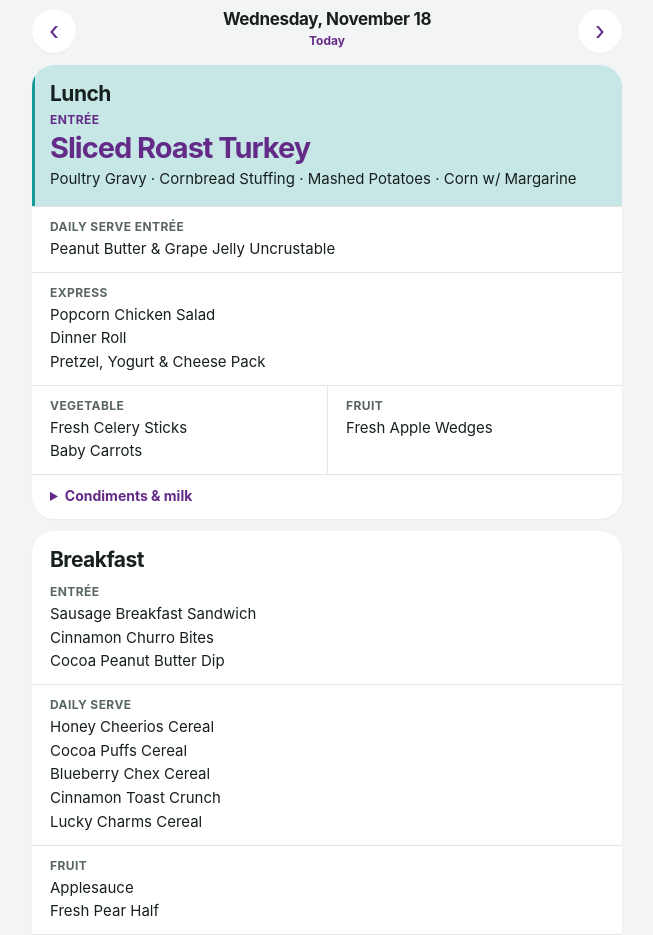
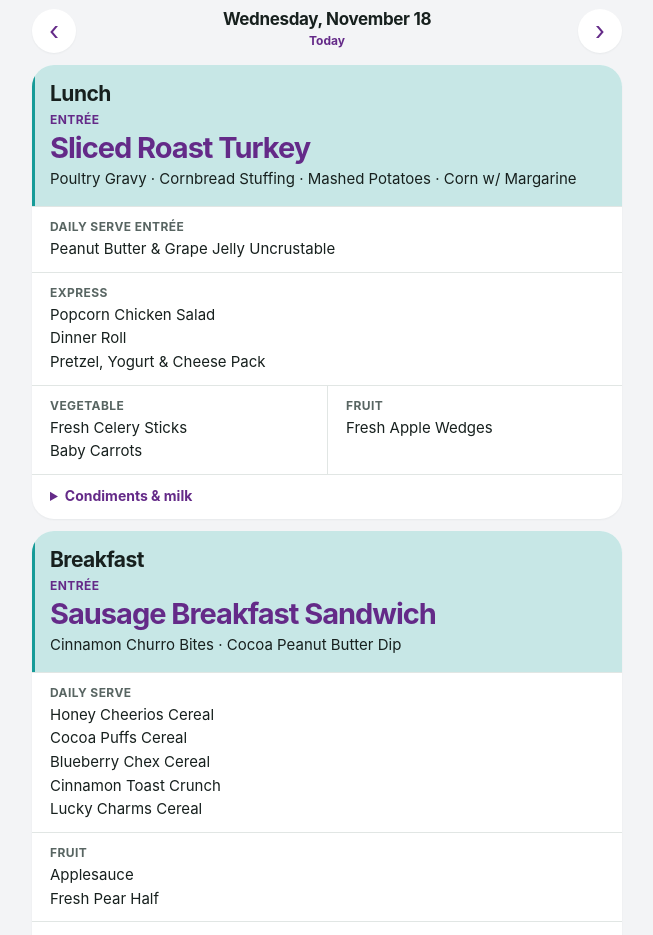
Before and after one commit to bw628/west-shore-sd-menus, a plain HTML site: page index.html in a window 1280 px wide. Shown: the part 165-1100 px from the top of the page, without its empty margins (313-966 px from the left). Drawn offline with Linux system fonts and the light colour scheme.

Commit message:
Apply the school color block to both meal cards

```diff
--- a/app.js
+++ b/app.js
@@ -257,9 +257,9 @@
       inner + "</details>";
   }
 
-  function mealCard(meal, title, sections, featured) {
-    var html = '<section class="card meal-card' + (featured ? ' meal-featured' : '') +
-      '"><h2 class="card-title meal-title">' + title + '</h2><div class="meal-stations">';
+  function mealCard(meal, title, sections) {
+    var html = '<section class="card meal-card"><h2 class="card-title meal-title">' +
+      title + '</h2><div class="meal-stations">';
     sections.forEach(function (section) {
       html += '<div class="meal-station station-' + section[1] + '">' +
         '<h3 class="subheading">' + escapeHTML(section[0]) + '</h3>' +
@@ -270,8 +270,8 @@
 
   // Keep the saved meal-order preference in both views.
   function mealCards(entry) {
-    var breakfast = mealCard(entry.breakfast, "Breakfast", BREAKFAST_MAINS, !lunchFirst);
-    var lunch = mealCard(entry.lunch, "Lunch", LUNCH_MAINS, lunchFirst);
+    var breakfast = mealCard(entry.breakfast, "Breakfast", BREAKFAST_MAINS);
+    var lunch = mealCard(entry.lunch, "Lunch", LUNCH_MAINS);
     return lunchFirst ? lunch + breakfast : breakfast + lunch;
   }
 
--- a/index.html
+++ b/index.html
@@ -13,7 +13,7 @@
 <meta name="apple-mobile-web-app-title" content="West Shore SD Menus">
 <link rel="apple-touch-icon" href="west-shore-touch-icon.png">
 <link rel="manifest" href="manifest.webmanifest?v=2">
-<link rel="stylesheet" href="styles.css?v=12">
+<link rel="stylesheet" href="styles.css?v=13">
 </head>
 <body>
   <main>
@@ -85,6 +85,6 @@
     </div>
   </div>
   <!-- Bump the ?v=N on app.js / styles.css with every deploy so cached home-screen installs pick up the new files. -->
-  <script src="app.js?v=12"></script>
+  <script src="app.js?v=13"></script>
 </body>
 </html>
--- a/styles.css
+++ b/styles.css
@@ -215,13 +215,13 @@ h1 {
 .meal-station.station-vegetable, .station-vegetable + .station-fruit { grid-column: span 1; }
 .station-vegetable + .station-fruit { border-left: 1px solid var(--line); }
 
-.meal-featured > .meal-title,
-.meal-featured .station-entree {
+.meal-card > .meal-title,
+.meal-card .station-entree {
   background: var(--feature-bg);
   color: var(--feature-text);
 }
 
-.meal-featured .station-entree { padding-top: 6px; padding-bottom: 16px; }
+.meal-card .station-entree { padding-top: 6px; padding-bottom: 16px; }
 
 .subheading {
   margin: 0 0 5px;
@@ -233,7 +233,7 @@ h1 {
   text-transform: uppercase;
 }
 
-.meal-featured .station-entree .subheading { color: var(--accent); }
+.meal-card .station-entree .subheading { color: var(--accent); }
 
 .meal-list {
   margin: 0;
@@ -245,7 +245,7 @@ h1 {
 
 .meal-list li + li { margin-top: 3px; }
 
-.meal-featured .station-entree li:first-child {
+.meal-card .station-entree li:first-child {
   margin-bottom: 5px;
   font-size: clamp(22px, 6.3vw, 29px);
   line-height: 1.1;
@@ -253,9 +253,9 @@ h1 {
   letter-spacing: -0.035em;
 }
 
-.meal-featured .station-entree li + li { display: inline; }
-.meal-featured .station-entree li + li::before { content: ' · '; }
-.meal-featured .station-entree li:nth-child(2)::before { content: none; }
+.meal-card .station-entree li + li { display: inline; }
+.meal-card .station-entree li + li::before { content: ' · '; }
+.meal-card .station-entree li:nth-child(2)::before { content: none; }
 
 .muted {
   margin: 8px 0 0;
@@ -743,12 +743,12 @@ span.cal-day.blank { background: transparent; }
     --school-secondary: #eeb72a;
   }
 
-  .meal-featured > .meal-title,
-  .meal-featured .station-entree {
+  .meal-card > .meal-title,
+  .meal-card .station-entree {
     box-shadow: inset 3px 0 var(--school-secondary);
   }
 
-  .meal-featured .station-entree li:first-child {
+  .meal-card .station-entree li:first-child {
     color: var(--accent);
   }
 }
```
